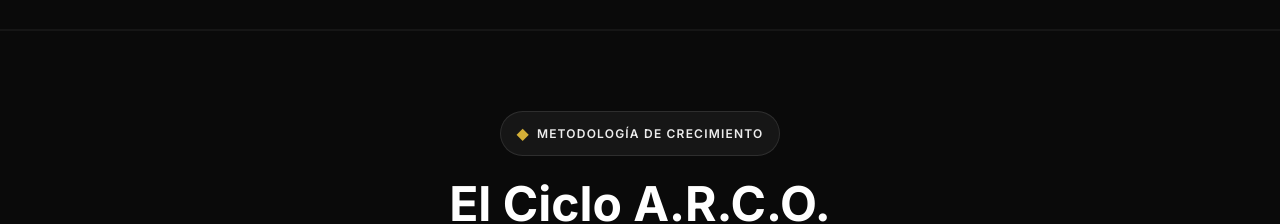
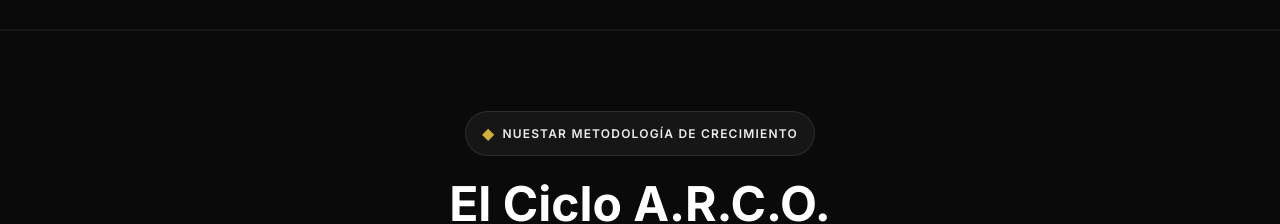
Before and after one commit to nightfall2-stacks/nightfall-ds, a Next.js app: page / in a window 1280 px wide. Shown: the part 1380-1604 px from the top of the page. Built offline with nearby package versions, Linux system fonts and the light colour scheme.

Commit message:
mod textoos

```diff
--- a/src/components/ArcoCycle.tsx
+++ b/src/components/ArcoCycle.tsx
@@ -65,7 +65,7 @@ export function ArcoCycle() {
           <div className="inline-flex items-center justify-center gap-2 px-4 py-2 rounded-full glass-effect w-fit mx-auto mb-6">
             <span className="text-accent-gold">◆</span>
             <span className="text-xs font-semibold text-text-secondary tracking-widest uppercase">
-              Metodología de Crecimiento
+              Nuestar Metodología de Crecimiento
             </span>
           </div>
           <h2 className="text-3xl md:text-5xl font-bold text-text-primary mb-6">
```
